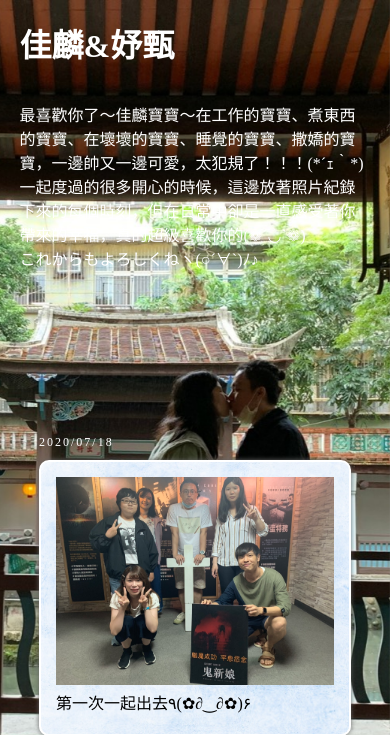
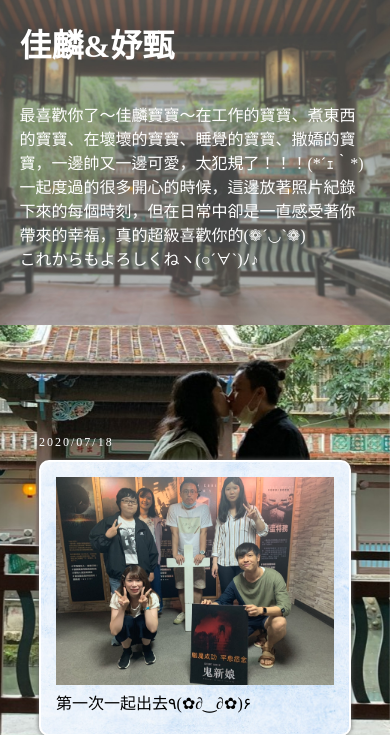
Before and after one commit to r-yoken/daisukina-snake-e, a PHP site: page / in a window 390 px wide. Shown: the top 735 px of the page. Run offline with PHP 8.4, Linux system fonts and the light colour scheme.

Commit message:
1.0 return wrap setting

```diff
--- a/style.css
+++ b/style.css
@@ -16,6 +16,10 @@
 	height:auto;
     margin: auto;
     color: #fff;
+    background-image: url(./image/S__29245444.jpg);
+    background-position: center;
+    background-size: cover;
+    background-attachment: fixed;
 }
 .container {
     max-width:100%;
@@ -79,12 +83,6 @@
 
 
 @media only screen and (min-width:769px) {
-    .wrap{
-        background-image: url(./image/S__29245444.jpg);
-        background-position: center;
-        background-size: cover;
-        background-attachment: fixed;
-    }
     .container{
         background-image: url(./image/S__29245443.jpg);
         background-position: center;
@@ -139,20 +137,6 @@
 
 }
 @media only screen and (min-width:0px) and (max-width:768px) {
-    .wrap::before{
-        content: "";
-        display:block;
-        position:fixed;
-        left:0;
-        top:0;
-        width:100%;
-        height:100%;
-        z-index: -10;
-        background-image: url(image/S__29245444.jpg);
-        background-repeat:no-repeat;
-        background-position:center center;
-        background-size: cover;
-    }
     .container::before{
         content: "";
         display:block;
```
